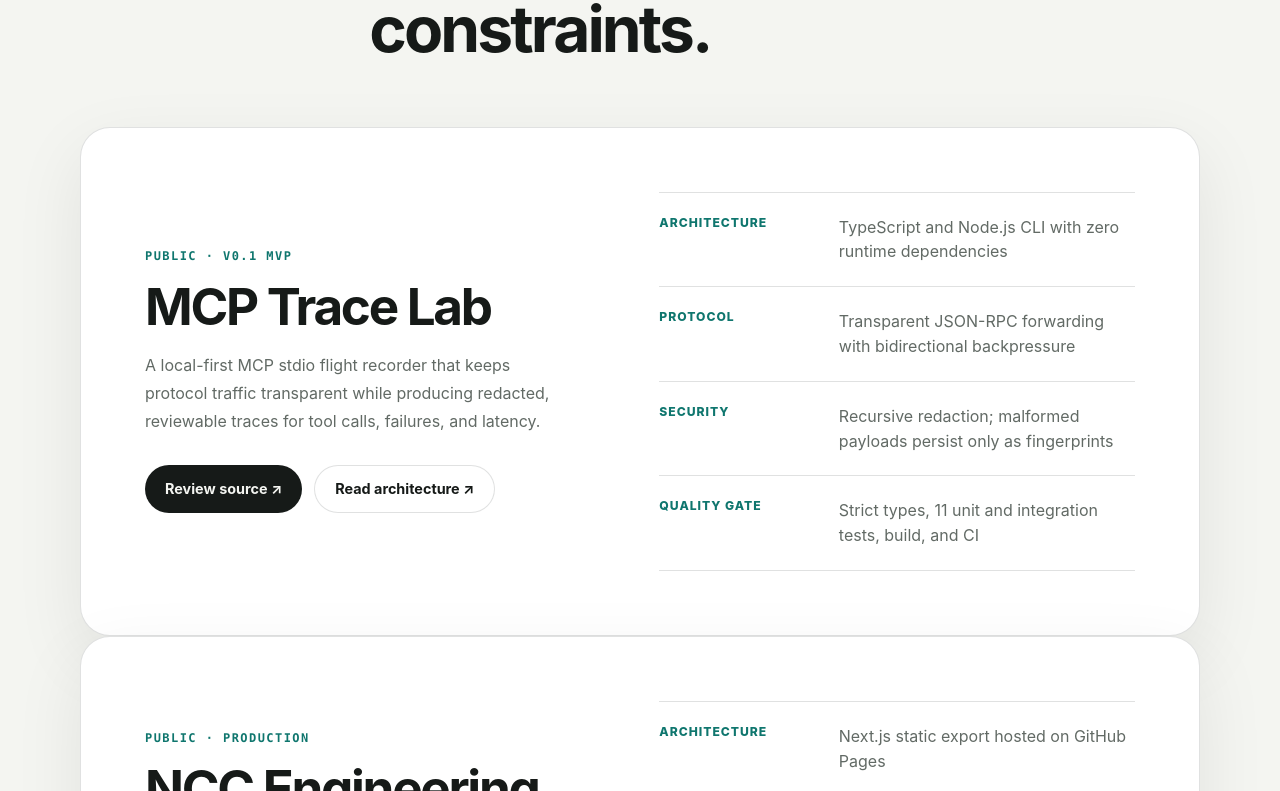
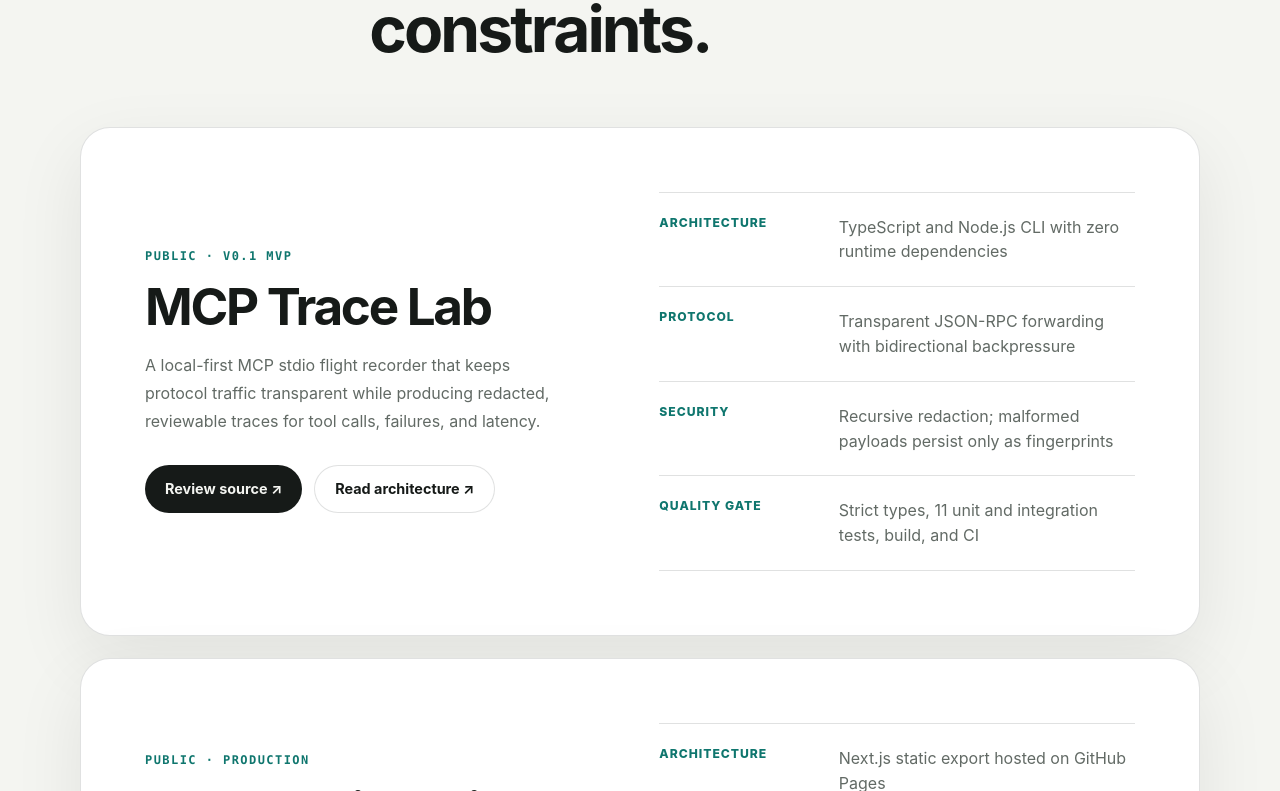
Before and after one commit to TolkmisLK/TolkmisLK.github.io, a Next.js app: page / in a window 1280 px wide. Shown: the part 2729-3520 px from the top of the page. Built offline with nearby package versions, Linux system fonts and the light colour scheme.

Commit message:
style: support multiple selected work cards

```diff
--- a/app/globals.css
+++ b/app/globals.css
@@ -393,6 +393,11 @@
   font-weight: 760;
 }
 
+.work-list {
+  display: grid;
+  gap: 22px;
+}
+
 .work-card {
   display: grid;
   grid-template-columns: minmax(0, 0.95fr) minmax(0, 1.05fr);
```
